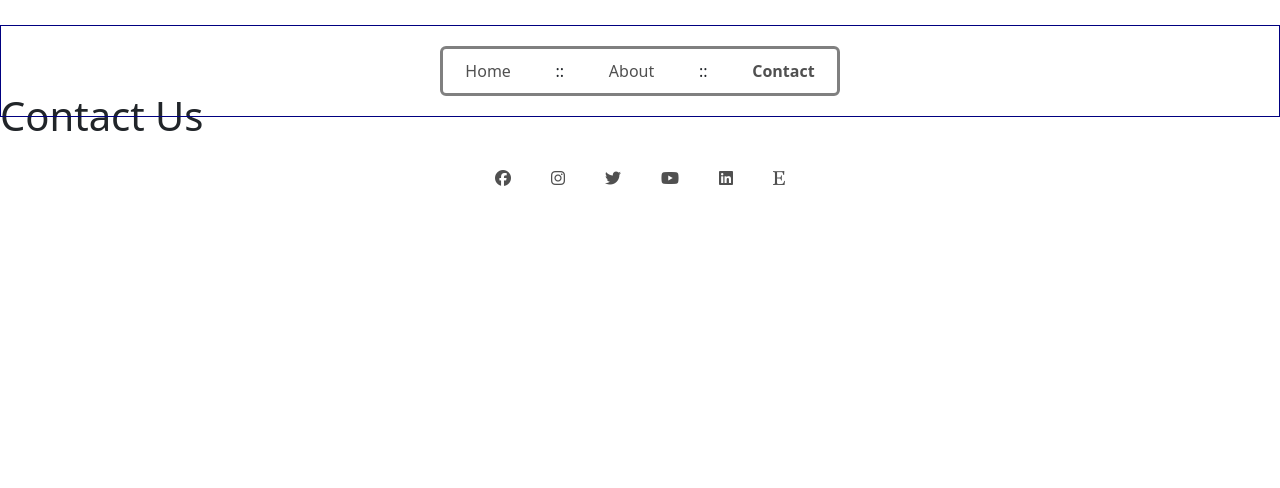
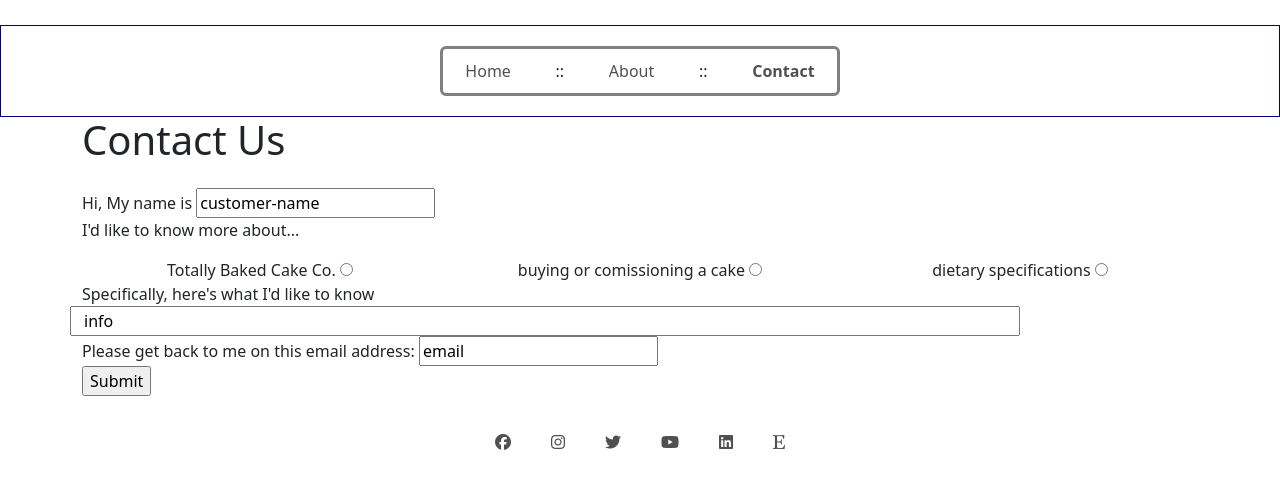
Before and after one commit to mikesealey/ci_pp1, a plain HTML site: page assets/html/contact.html in a window 1280 px wide. Drawn offline with nearby package versions, Linux system fonts and the light colour scheme.

Commit message:
adds contact form

```diff
--- a/assets/html/contact.html
+++ b/assets/html/contact.html
@@ -27,10 +27,41 @@
             </ul>
         </nav>
         <section>
-        <h1>
+            <div class="container contact-form mb-4">
+                <h1 class="mt-4 mb-4">
                     Contact Us
                 </h1>
-        <p></p>
+                <form method="get" action="confirmation.html" class="col-12">
+                    <div class="">
+                        <label for="your-name">Hi, My name is </label>
+                        <input type="text" id="your-name" name="your-name" value="customer-name">
+                    </div>
+                    <p>I'd like to know more about...</p>
+                    <div class="row">
+                        <div class="col-4 text-center">
+                            <label for="general">Totally Baked Cake Co.</label>
+                            <input type="radio" id="general" name="enquiry-type" value="general">
+                        </div>
+                        <div class="col-4 text-center">
+                            <label for="sales-comission">buying or comissioning a cake</label>
+                            <input type="radio" id="sales-comission" name="enquiry-type" value="sales-comission">
+                        </div>
+                        <div class="col-4 text-center">
+                            <label for="dietary">dietary specifications</label>
+                            <input type="radio" id="dietary" name="enquiry-type" value="dietary" >
+                        </div>
+                    </div>
+                    <div class="row">
+                        <label for="info">Specifically, here's what I'd like to know</label>
+                        <input type="text" id="info" name="info" value="info" placeholder="Please provide more information" class="col-10">
+                    </div>
+                    <div>
+                        <label for="email">Please get back to me on this email address:</label>
+                        <input type="text" id="email" name="email" value="email" placeholder="user@domain.co.uk">
+                    </div>
+                    <input type="submit" value="Submit">
+                </form>
+            </div>
         </section>
         <footer>
             <ul class="list-unstyled list-group list-group-horizontal">
```
Also changed, not shown: assets/html/confirmation.html (added, +59 -0 lines). Lines whose indentation alone changed are shown as unchanged.
